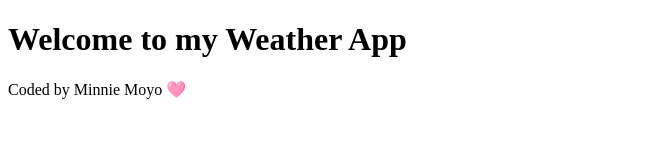
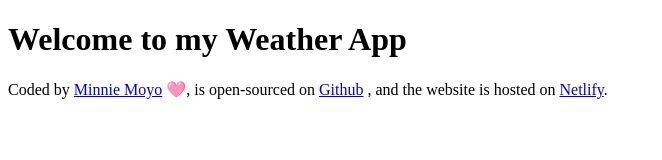
Before and after one commit to minniemoyo/meteo, a plain HTML site: page index.html in a window 1280 px wide. Shown: the whole page, without its empty margins (0-662 px from the left). Drawn offline with Linux system fonts and the light colour scheme.

Commit message:
Updated footer on page.

```diff
--- a/index.html
+++ b/index.html
@@ -7,6 +7,15 @@
   </head>
   <body>
     <h1>Welcome to my Weather App</h1>
-    <footer>Coded by Minnie Moyo 🩷</footer>
+    <footer>
+      Coded by
+      <a href="https://github.com/minniemoyo" target="_blank">Minnie Moyo</a> 🩷,
+      is open-sourced on
+      <a href="https://github.com/minniemoyo/meteo" target="_blank">Github</a>
+      , and the website is hosted on
+      <a href="https://minnie-weather-app.netlify.app/" target="_blank"
+        >Netlify</a
+      >.
+    </footer>
   </body>
 </html>
```
